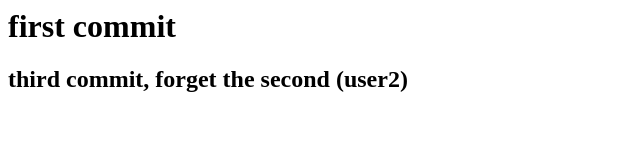
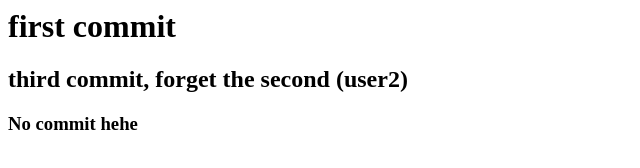
Before and after one commit to rillvar/rillvar.github.io, a plain HTML site: page index.html in a window 1280 px wide. Shown: the whole page, without its empty margins (0-640 px from the left). Drawn offline with Linux system fonts and the light colour scheme.

Commit message:
added h3 tag

```diff
--- a/index.html
+++ b/index.html
@@ -1,2 +1,3 @@
 <h1>first commit</h1>
 <h2>third commit, forget the second (user2)</h2>
+<h3>No commit hehe</h3>
```
